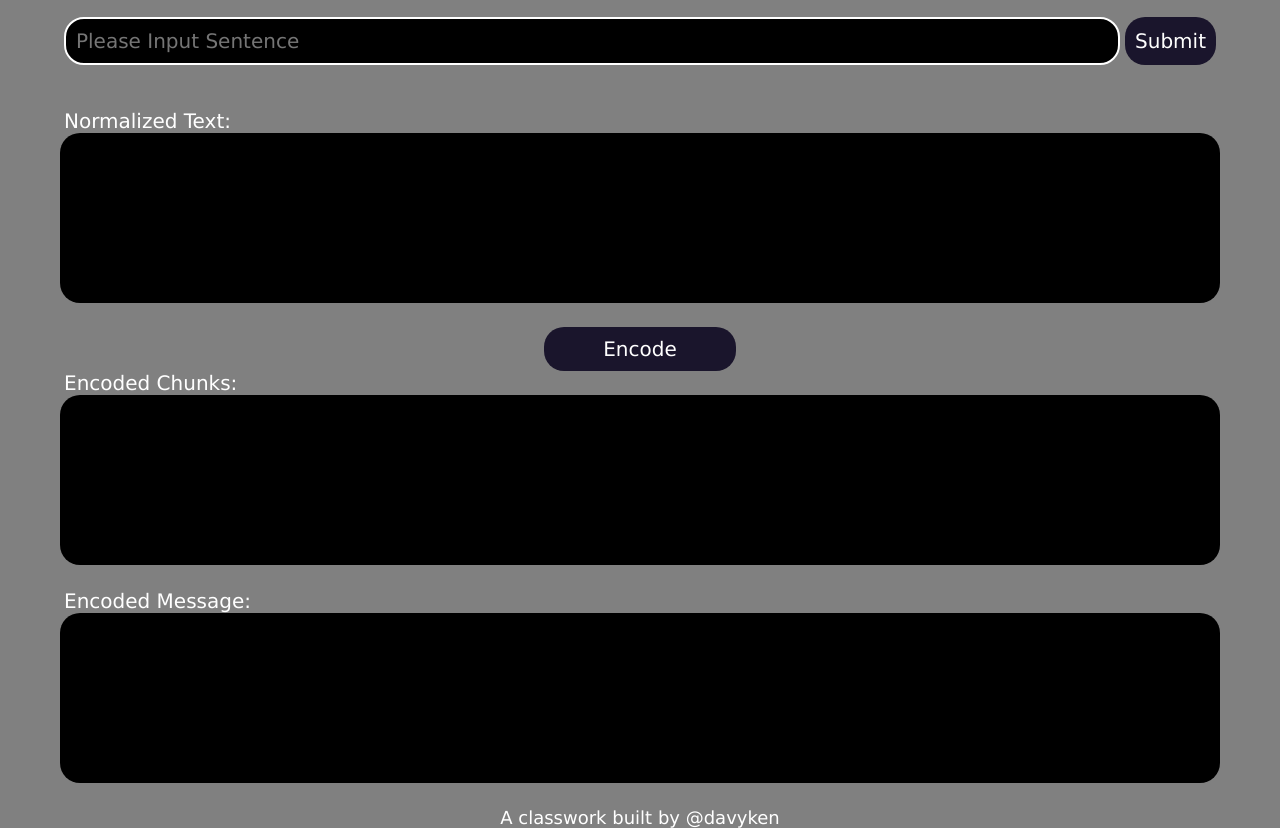
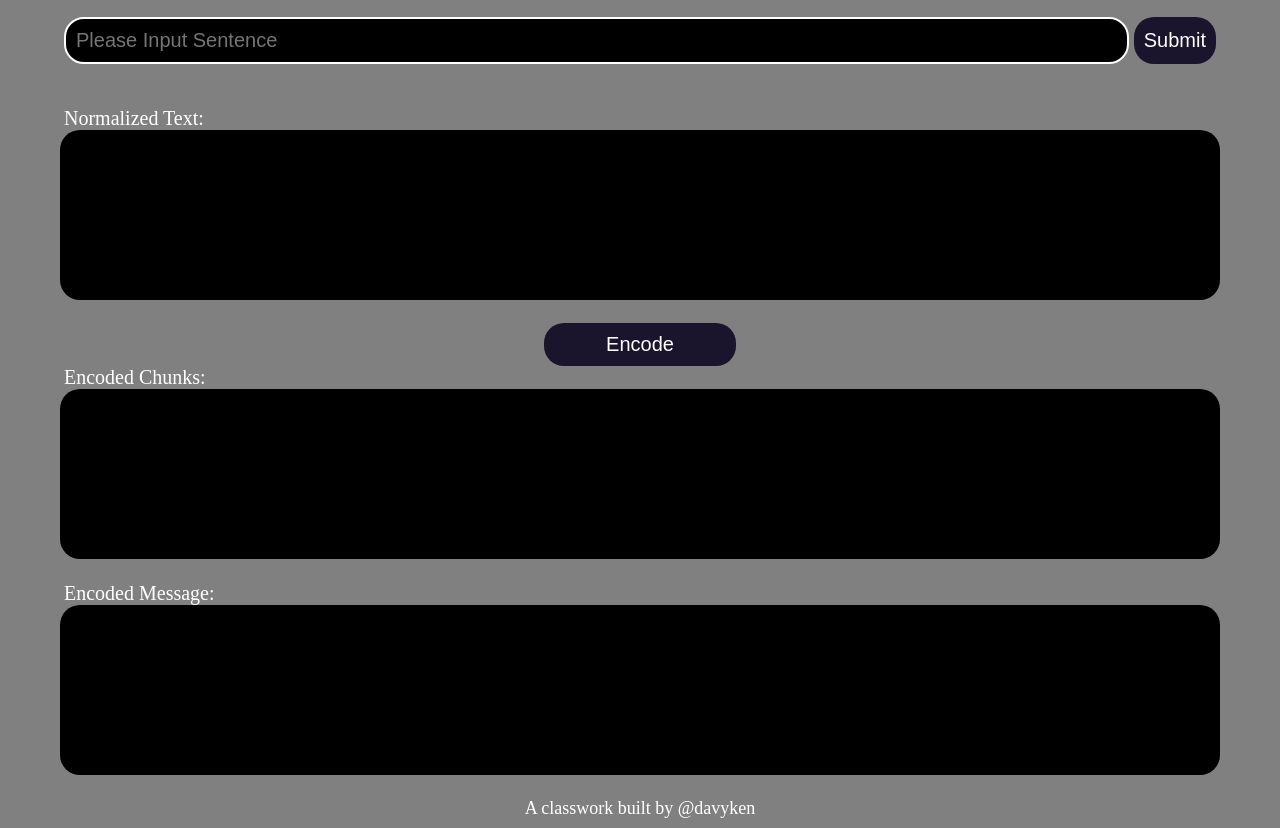
Before and after one commit to davyken/JS-Secret-Message, a plain HTML site: page index.html in a window 1280 px wide. Shown: the part 69-897 px from the top of the page. Drawn offline with Linux system fonts and the light colour scheme.

Commit message:
modified content

```diff
--- a/assets/styles/style.css
+++ b/assets/styles/style.css
@@ -3,7 +3,6 @@
   padding: 0;
   color: white;
   font-size: 20px;
-  font-family: 'Lucida Sans Unicode';
 }
 
 body {
@@ -63,13 +62,13 @@ body {
 }
 
 button {
-  background: rgb(26, 21, 44);
+  background: #1a152c;
   border: none;
   border-radius: 20px;
 }
 
 button:hover {
-  background: rgb(64, 55, 97);
+  background: #403761;
 }
 
 legend {
@@ -85,10 +84,10 @@ legend {
 }
 
 ::-webkit-scrollbar-thumb {
-  background: rgba(255, 255, 255, 0.158);
+  background: #ffffff28;
   border-radius: 3px;
 }
 
 ::-webkit-scrollbar-thumb:hover {
-  background: rgb(0, 0, 0);
+  background: #000000;
 }
```
